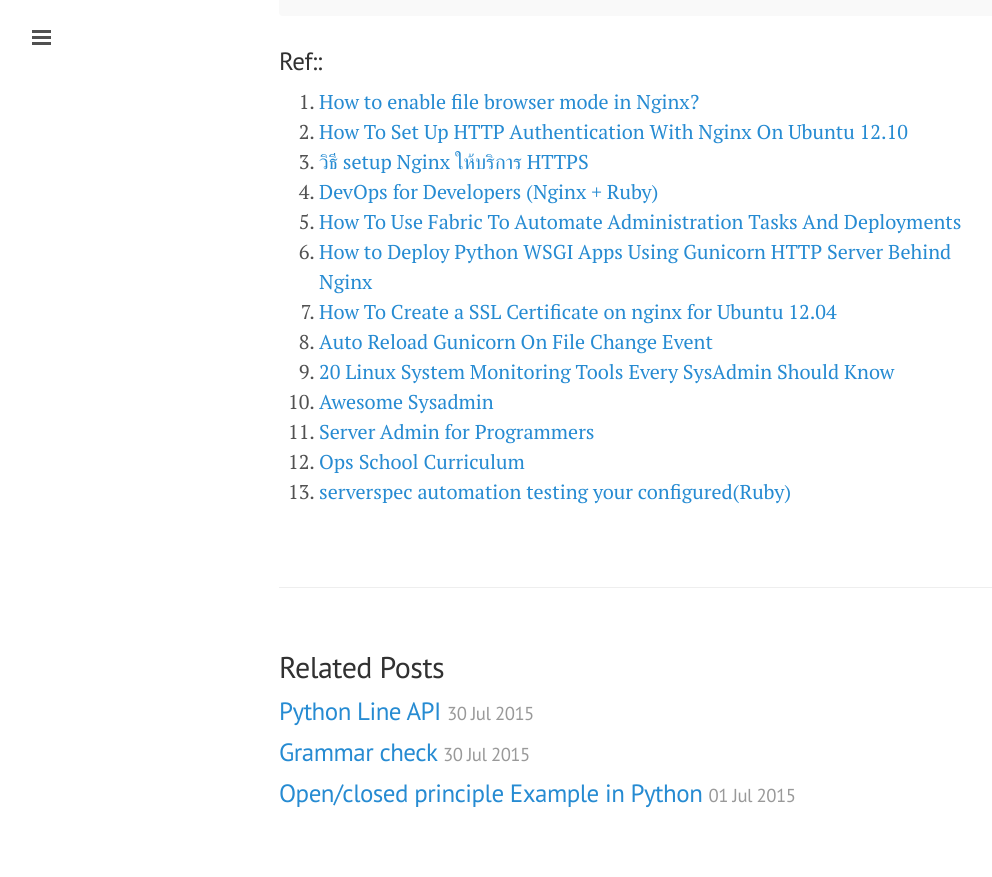
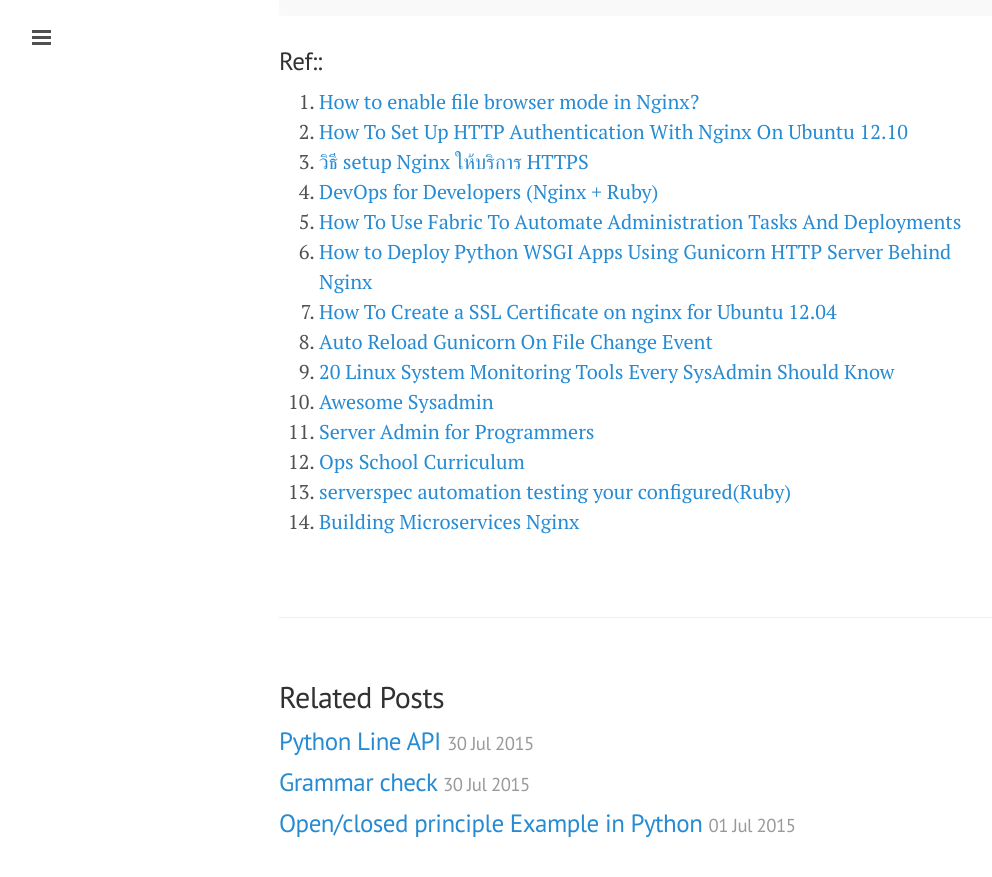
Before and after one commit to ibotdotout/ibotdotout.github.io, a Jekyll site: the page built from _posts/2014-08-09-dev-ops.md, in a window 1280 px wide and 900 px high, scrolled down 1296 px. Shown: the top 877 px of the window, without its empty margins (1-993 px from the left). Built offline with Jekyll 4.4.1, drawn with Linux system fonts in a browser that asks for light colours; Markdown is read by kramdown in place of the engine named in the settings.

Commit message:
add microservices nginx

```diff
--- a/_posts/2014-08-09-dev-ops.md
+++ b/_posts/2014-08-09-dev-ops.md
@@ -67,3 +67,4 @@ Know](http://www.cyberciti.biz/tips/top-linux-monitoring-tools.html)
 11. [Server Admin for Programmers](https://serversforhackers.com)
 12. [Ops School Curriculum](http://www.opsschool.org/)
 13. [serverspec automation testing your configured(Ruby)](http://serverspec.org)
+14. [Building Microservices Nginx](http://nginx.com/wp-content/uploads/2015/01/Building_Microservices_Nginx.pdf)
```
